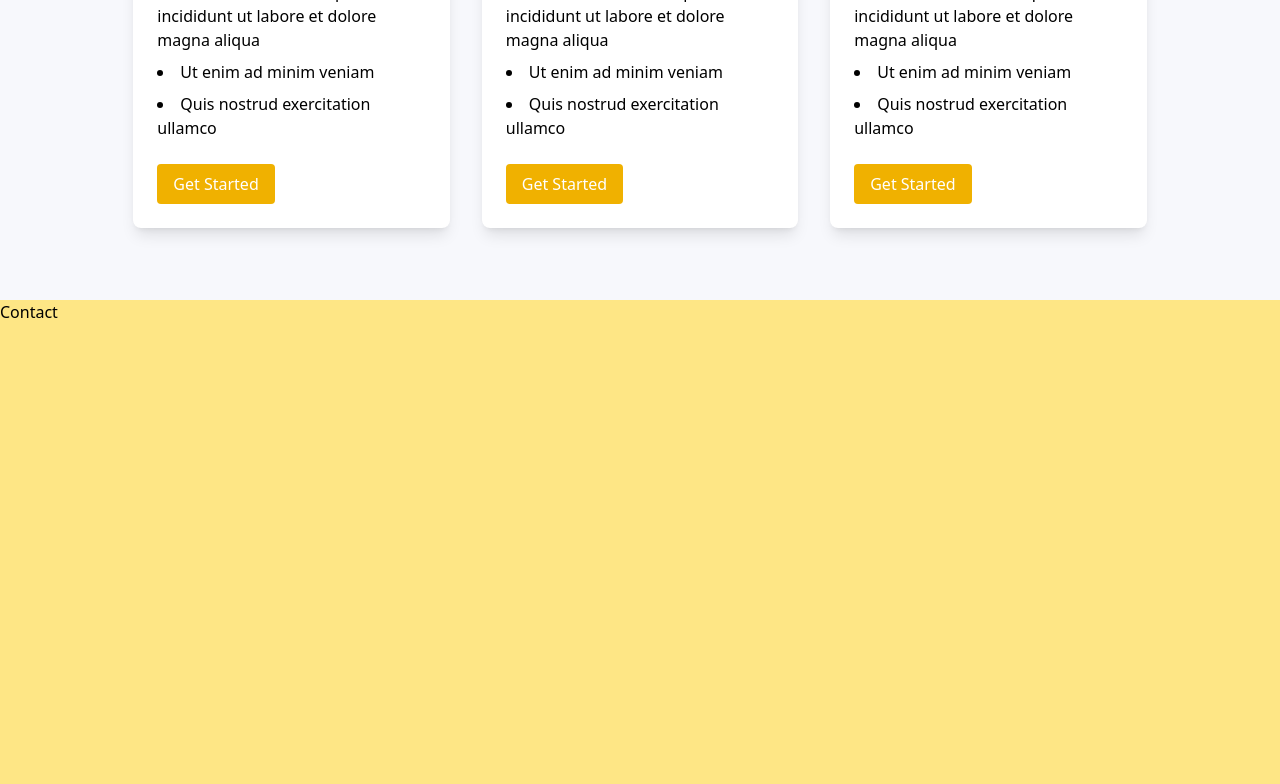
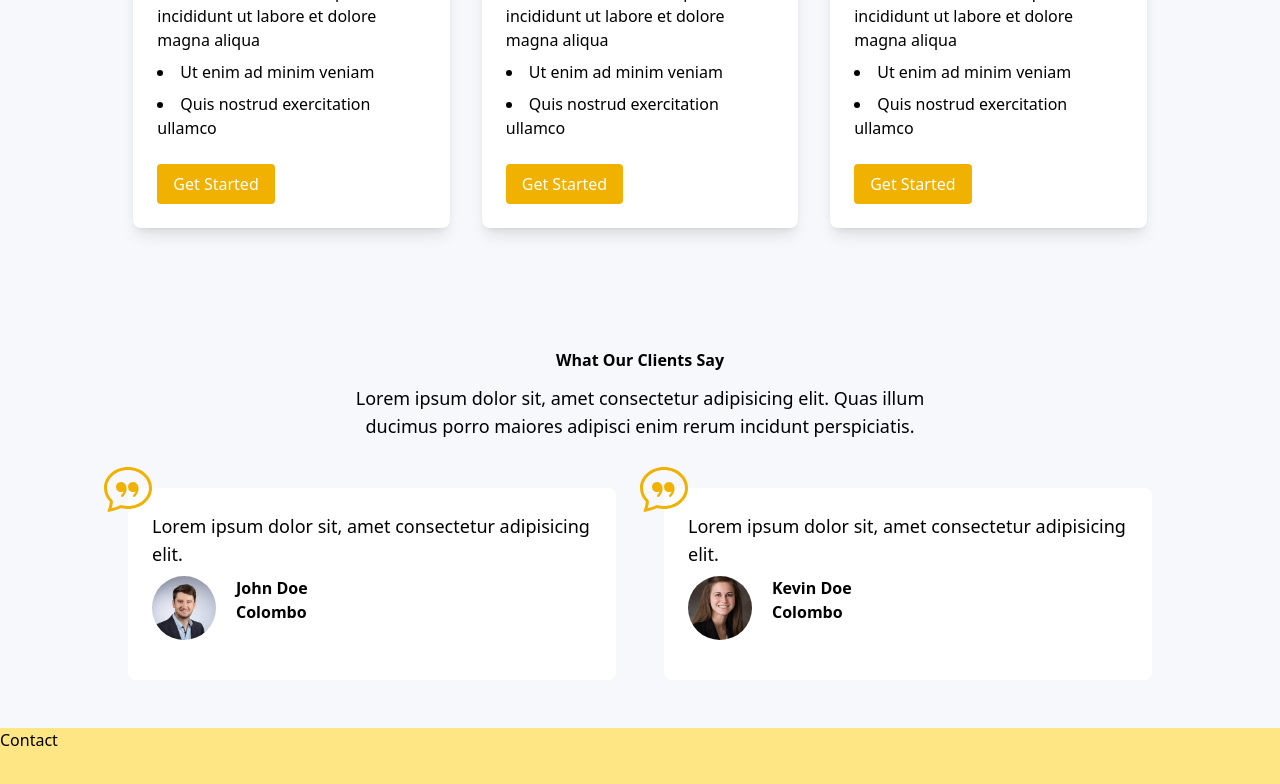
Before and after one commit to HashiniDivyanjanee/CodeCraft, a React (Vite) app: page / in a window 1280 px wide. Shown: the part 3642-4426 px from the top of the page. Built offline with nearby package versions, Linux system fonts and the light colour scheme.

Commit message:
Add Testimonial component and update App layout to include it

```diff
--- a/src/App.jsx
+++ b/src/App.jsx
@@ -6,6 +6,7 @@
 import Contact from "./component/contact";
 import WorkingStep from "./component/workingStep";
 import NavBar from "./component/nav";
+import Testimonial from "./component/testimonial";
 function App() {
   return (
     <div className="overflow-x-hidden">
@@ -15,6 +16,7 @@
       <About />
       <WorkingStep />
       <Pricing />
+      <Testimonial />
       <Contact />
     </div>
   );
--- /dev/null
+++ b/src/component/testimonial.jsx
@@ -0,0 +1,64 @@
+import { div } from "framer-motion/client";
+import React from "react";
+import { BsChatQuote } from "react-icons/bs";
+import review1 from "../assets/review1.jpg";
+import review2 from "../assets/review2.jpg";
+
+const testimonials = [
+  {
+    name: "John Doe",
+    location: "Colombo",
+    review: "Lorem ipsum dolor sit, amet consectetur adipisicing elit.",
+    image: review1,
+  },
+  {
+    name: "Kevin Doe",
+    location: "Colombo",
+    review: "Lorem ipsum dolor sit, amet consectetur adipisicing elit.",
+    image: review2,
+  },
+];
+
+const Testimonial = () => {
+  return (
+    <div className="bg-[#f7f8fc] py-12" id="testimonial">
+      <div className="container mx-auto">
+        <div className="text-center mb-12">
+          <h2 className="text-4x1 font-bold mb-3">What Our Clients Say</h2>
+          <p className="text-lg mb-12 md:w-1/2 mx-auto">
+            Lorem ipsum dolor sit, amet consectetur adipisicing elit. Quas illum
+            ducimus porro maiores adipisci enim rerum incidunt perspiciatis.
+          </p>
+        </div>
+        <div className="flex flex-col md:w-4/5 mx-auto md:flex-row md:gap-12 gap-8">
+          {testimonials.map((testimonial, index) => (
+            <div
+              key={index}
+              className="relative bg-white rounded-lg p-6 flex-1"
+            >
+              <div className="absolute top-0 left-0 transform -translate-x-1/2 -translate-y-1/2">
+                <BsChatQuote className="size-12 text-yellow-500" />
+              </div>
+              <div className="flex flex-col space-y-3 mb-4">
+                <p className="text-lg mb-2">{testimonial.review}</p>
+                <div className="flex gap-1">
+                  <img
+                    src={testimonial.image}
+                    alt="reviwer image"
+                    className="size-16 rounded-full object-cover mr-4"
+                  />
+                  <div>
+                    <p className="font-semibold">{testimonial.name}</p>
+                    <p className="font-semibold">{testimonial.location}</p>
+                  </div>
+                </div>
+              </div>
+            </div>
+          ))}
+        </div>
+      </div>
+    </div>
+  );
+};
+
+export default Testimonial;
```
Also changed, not shown: src/assets/review1.jpg (added), src/assets/review2.jpg (added), src/component/contact.jsx (line endings or trailing spaces).
